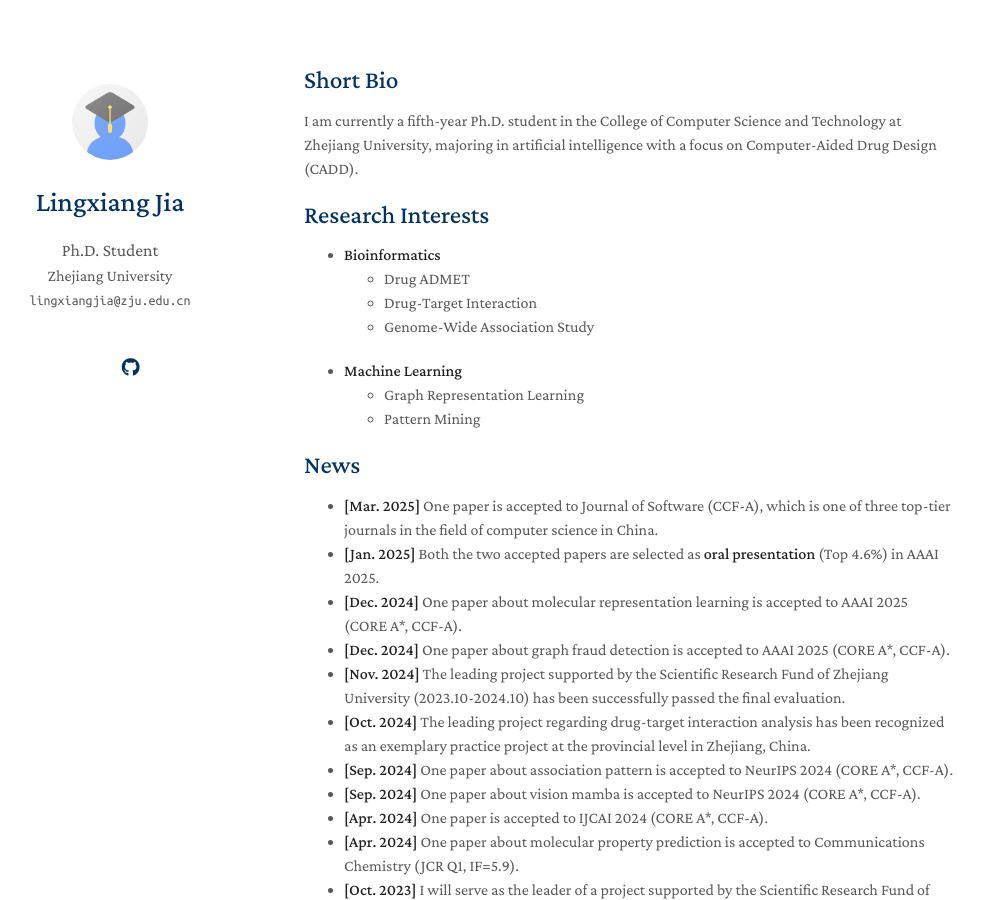
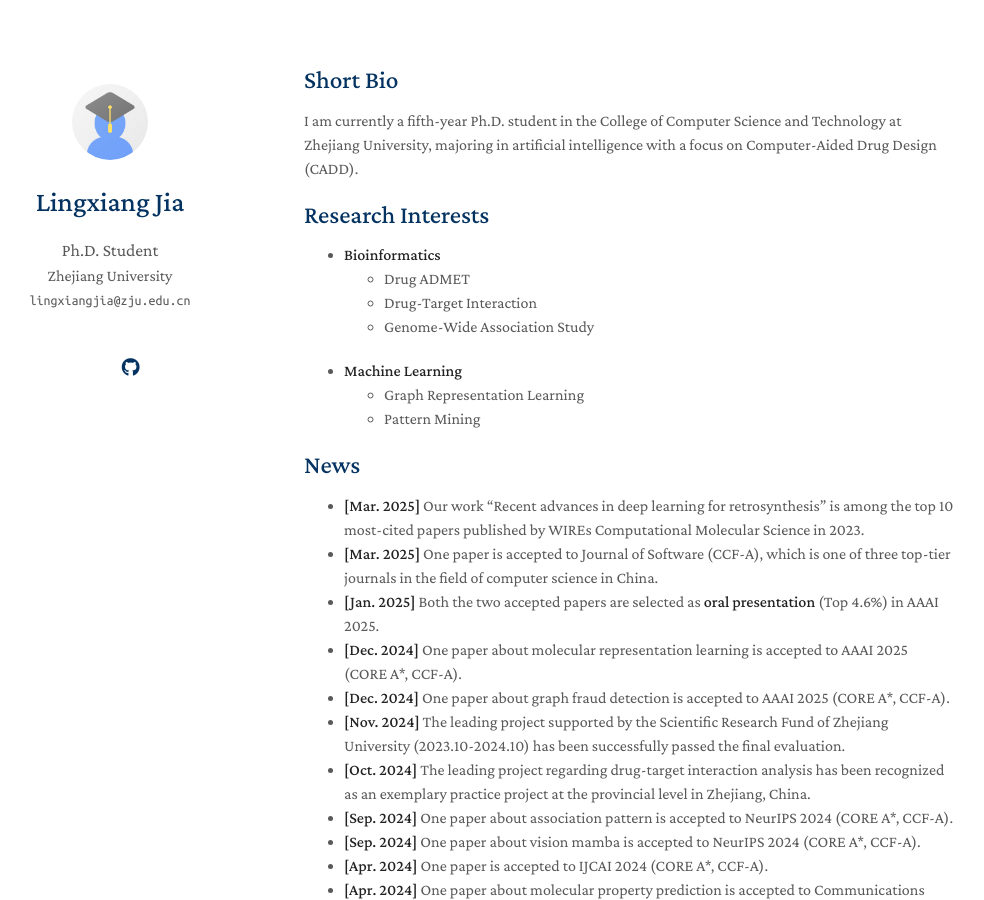
Before and after one commit to hry98kki/hry98kki.github.io, a Jekyll site: the page built from index.md, in a window 1280 px wide and 900 px high. Shown: the whole window, without its empty margins (166-1150 px from the left). Built offline with Jekyll 4.4.1, drawn with Linux system fonts in a browser that asks for light colours; nearby versions of some CDN libraries; a style sheet for code colours, icons or effects is not loaded; our own code applies the rules of GitHub Pages for plain Markdown files.

Commit message:
Update index.md

```diff
--- a/index.md
+++ b/index.md
@@ -17,6 +17,7 @@
     - Pattern Mining
 
 ## News
+- **[Mar. 2025]** Our work "Recent advances in deep learning for retrosynthesis" is among the top 10 most-cited papers published by WIREs Computational Molecular Science in 2023.
 - **[Mar. 2025]** One paper is accepted to Journal of Software (CCF-A), which is one of three top-tier journals in the field of computer science in China.
 - **[Jan. 2025]** Both the two accepted papers are selected as **oral presentation** (Top 4.6%) in AAAI 2025.
 - **[Dec. 2024]** One paper about molecular representation learning is accepted to AAAI 2025 (CORE A*, CCF-A).
```
